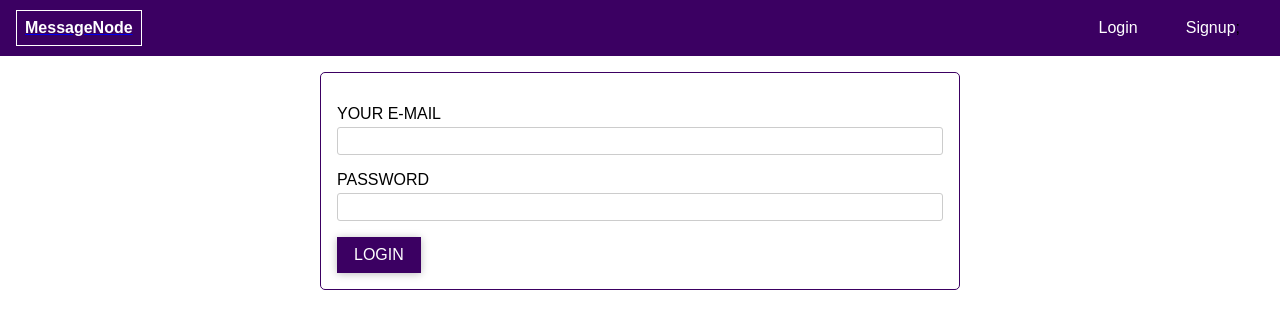
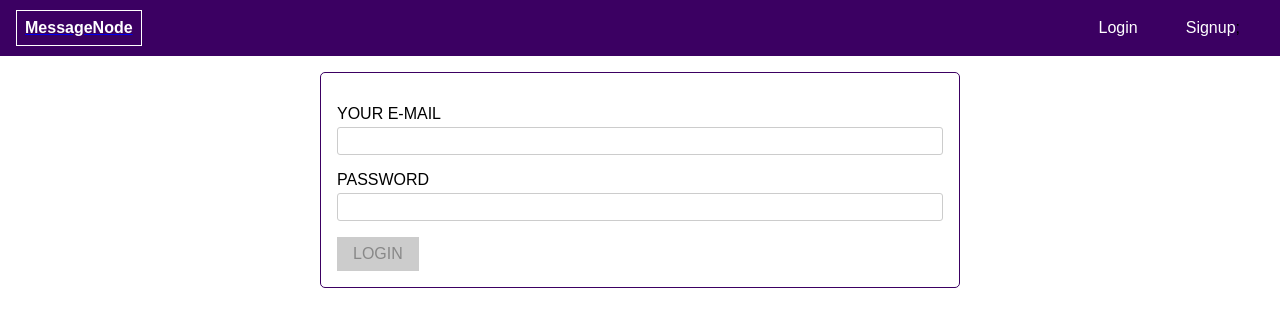
Before and after one commit to djrokita/feedUp, a React (Vite) app: page /auth in a window 1280 px wide. Shown: the top 328 px of the page. Built offline with nearby package versions, Linux system fonts and the light colour scheme.

Commit message:
add disabling login button by validation

```diff
--- a/src/pages/Auth/Login.tsx
+++ b/src/pages/Auth/Login.tsx
@@ -1,11 +1,11 @@
 import { Form, redirect } from "react-router-dom";
-import { ChangeEvent, useReducer, ReducerWithoutAction } from 'react';
+import { ChangeEvent, useReducer, useEffect, useState } from 'react';
 
 import BaseAuth from "./BaseAuth/BaseAuth";
 import Input from "../../components/Input/Input";
 import Button from "../../components/Button/Button";
 import { saveToken } from "../../utils/auth";
-import { Action, Actions, AuthResponse, BlurAction, INPUT_ACTIONS, ValueAction } from "../../types";
+import { Actions, AuthResponse, BlurAction, INPUT_ACTIONS, ValueAction } from "../../types";
 import { buttonStyles } from "../../utils/buttonStyles";
 import { email, length, required } from '../../utils/validators';
 
@@ -13,11 +13,6 @@ const initState = {
     value: '',
     valid: false,
     touched: false,
-};
-
-type ActionPayload = {
-    value: string;
-    valid: boolean;
 };
 
 //   formIsValid: false
@@ -42,11 +37,17 @@ function inputReducer<T extends Actions>(state: typeof initState, action: T) {
     }
 }
 
-
-
 const Login = () => {
+    const [isFormValid, setFormValid] = useState(false);
     const [emailState, dispatchEmail] = useReducer(inputReducer, initState);
     const [passwordState, dispatchPassword] = useReducer(inputReducer, initState);
+
+    useEffect(() => {
+        const isValid = emailState.valid && passwordState.valid;
+
+        setFormValid(isValid);
+
+    }, [emailState.valid, passwordState.valid]);
 
     const changeHandler = (id: "email" | "password", e: ChangeEvent<HTMLInputElement>) => {
         const action = { type: INPUT_ACTIONS.VALUE, payload: e.target.value, id };
@@ -84,7 +85,7 @@ const Login = () => {
                     onBlur={blurHandler.bind(null, "password")}
                     required={true}
                 />
-                <Button btnStyles={buttonStyles("raised")} text="Login" />
+                <Button btnStyles={buttonStyles("raised")} text="Login" disabled={!isFormValid} />
             </Form>
         </BaseAuth >
     );
```
